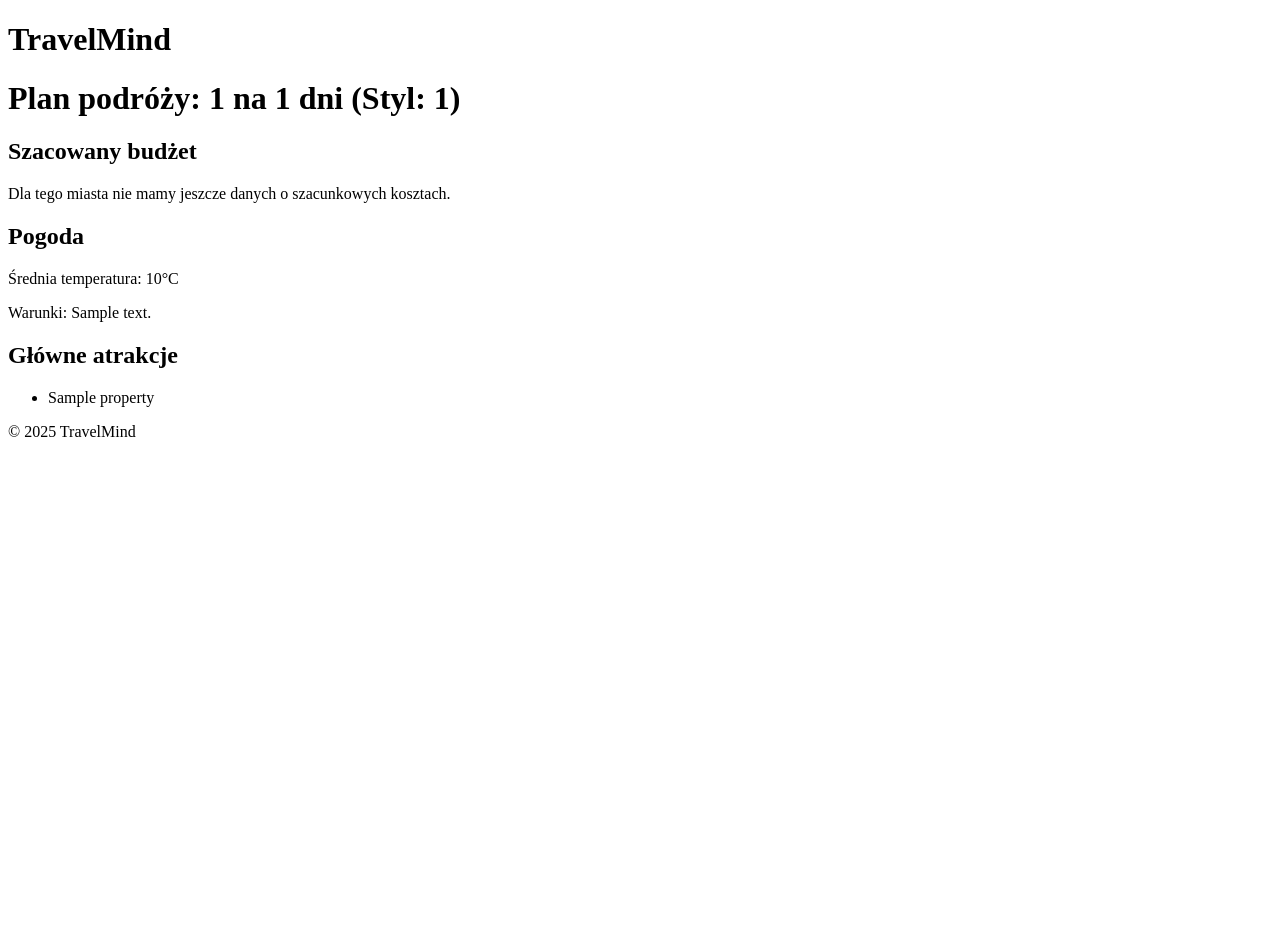
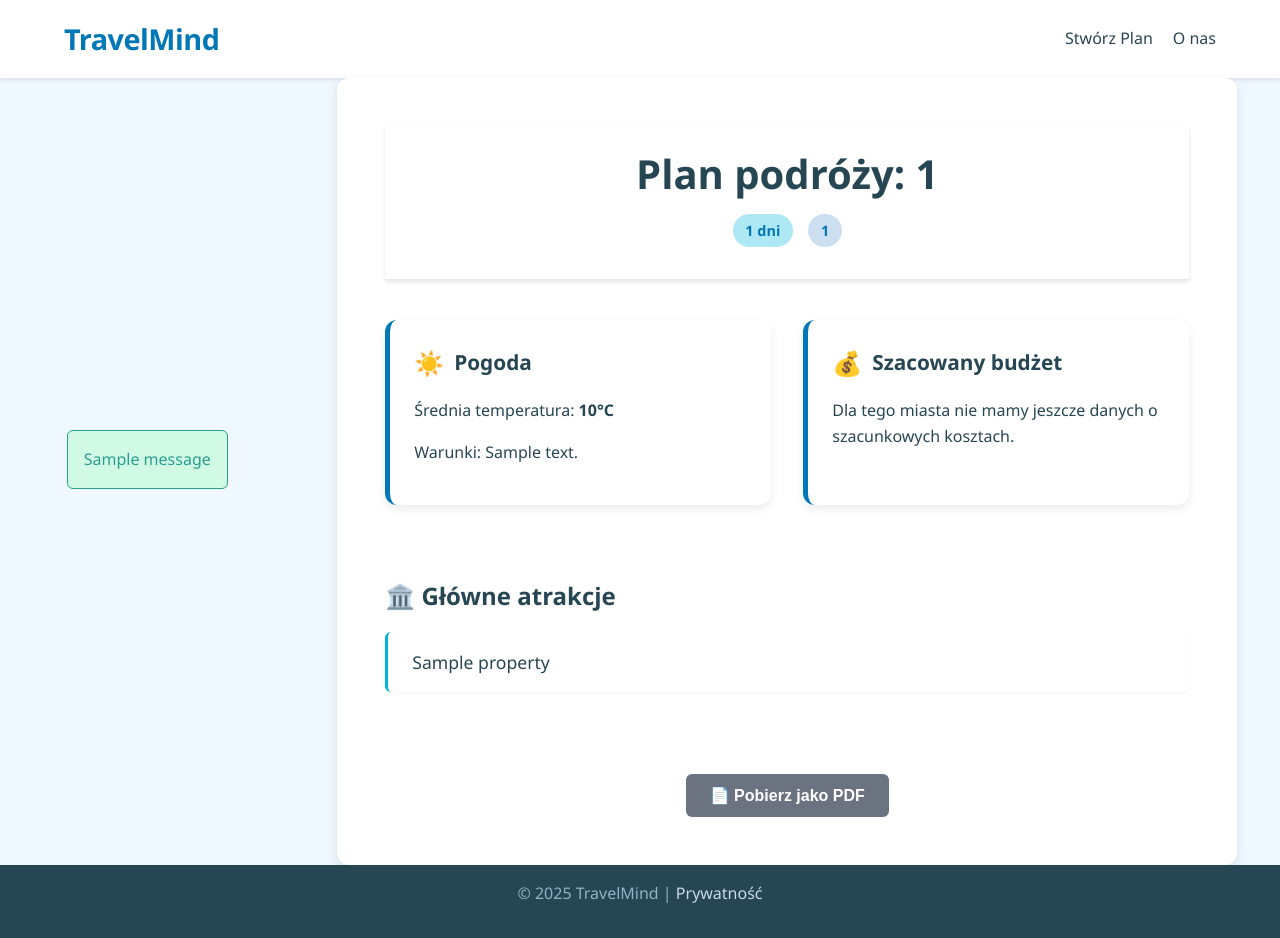
Before and after one commit to KacperKotecki/TravelMind, a Flask app: page /plan/1/1/1 in a window 1280 px wide. Before the commit the page ends 437 px from the top, so only its background shows below. Run offline with Flask 3, Linux system fonts and the light colour scheme; tables that the repository leaves empty hold one stand-in row (values such as "Sample post"); one stand-in notice (Sample message) is shown; a database or web service that is not in the repository returns one stand-in record (values such as "Sample title"); data that the repository does not hold is empty.

Commit message:
Zmiana html i css dla lepszego wyglądu strony.

```diff
--- a/app/static/css/style.css
+++ b/app/static/css/style.css
@@ -0,0 +1,392 @@
+/* ========================================= */
+/* GLOBALNE ZMIENNE I RESETOWANIE      */
+/* ========================================= */
+
+:root {
+    --color-primary: #0077b6;      /* Głęboki Błękit Oceanu (Akcent) */
+    --color-secondary: #00b4d8;    /* Jasny Błękit Nieba (Akcja) */
+    --color-accent: #e76f51;       /* Ciepły Koral/Ziemia (Budżet, Błędy) */
+    --color-text: #264653;         /* Ciemny Turkus/Las (Tekst główny) */
+    --color-background: #f0f8ff;   /* Bardzo Jasny Błękit/Chmura (Tło strony) */
+    --color-card-bg: #ffffff;      /* Czysta Biel dla kart/kontenerów */
+    --color-shadow: rgba(0, 0, 0, 0.1);
+    --color-white: #ffffff;
+}
+
+* {
+    margin: 0;
+    padding: 0;
+    box-sizing: border-box;
+}
+
+body {
+    font-family: 'Segoe UI', Tahoma, Geneva, Verdana, sans-serif;
+    background-color: var(--color-background);
+    color: var(--color-text);
+    line-height: 1.6;
+    display: flex;
+    flex-direction: column;
+    min-height: 100vh;
+}
+
+/* Globalny kontener */
+.container {
+    max-width: 800px;
+    margin: 0 auto;
+    padding: 2rem;
+    background: var(--color-card-bg); /* Używamy białego tła dla czystości */
+    border-radius: 12px;
+    box-shadow: 0 4px 10px var(--color-shadow);
+}
+
+/* Nagłówki */
+h1, h2 {
+    font-weight: 600;
+    margin-bottom: 1rem;
+}
+
+h1 {
+    font-size: 2.2rem;
+    color: var(--color-primary);
+}
+
+p {
+    margin-bottom: 1rem;
+}
+
+/* --- NAGŁÓWEK I NAWIGACJA (base.html) --- */
+header {
+    background: var(--color-white);
+    box-shadow: 0 2px 4px var(--color-shadow);
+    padding: 1rem 0;
+}
+
+nav {
+    display: flex;
+    justify-content: space-between;
+    align-items: center;
+    max-width: 1200px;
+    margin: 0 auto;
+    padding: 0 1.5rem;
+}
+
+.logo a {
+    font-size: 1.8rem;
+    font-weight: bold;
+    color: var(--color-primary);
+    text-decoration: none;
+    letter-spacing: -0.5px;
+}
+
+.nav-links {
+    list-style: none;
+    display: flex;
+}
+
+.nav-links li {
+    margin-left: 20px;
+}
+
+.nav-links a {
+    text-decoration: none;
+    color: var(--color-text);
+    font-weight: 500;
+    transition: color 0.3s;
+}
+
+.nav-links a:hover {
+    color: var(--color-secondary);
+}
+
+/* --- GŁÓWNA ZAWARTOŚĆ --- */
+main {
+    flex-grow: 1;
+    padding: 0;
+    display: flex;
+    justify-content: center;
+    align-items: center;
+}
+
+/* --- SEKCJA GŁÓWNA (HERO) DLA index.html --- */
+.hero-section {
+    width: 100%;
+    min-height: calc(100vh - 120px);
+    display: flex;
+    justify-content: center;
+    align-items: center;
+
+    /* Pamiętaj o dodaniu pliku travel-background.jpg do app/static/images/ */
+    background-image: linear-gradient(rgba(0, 0, 0, 0.4), rgba(0, 0, 0, 0.6)), url('images/travel-background.jpg');
+    background-size: cover;
+    background-position: center;
+    color: var(--color-white);
+}
+
+.hero-section .container {
+    max-width: 500px;
+    padding: 2.5rem;
+    background: rgba(255, 255, 255, 0.95);
+    box-shadow: 0 10px 25px rgba(0, 0, 0, 0.3);
+    color: var(--color-text);
+}
+
+.hero-section h1 {
+    color: var(--color-primary);
+    text-align: center;
+    font-size: 2rem;
+}
+
+.hero-section p {
+    text-align: center;
+    margin-bottom: 2rem;
+    font-size: 1.1rem;
+    color: #4b5563;
+}
+
+/* --- FORMULARZE (index.html) --- */
+.form-group {
+    margin-bottom: 1.5rem;
+}
+
+.form-group label {
+    display: block;
+    margin-bottom: 0.5rem;
+    font-weight: bold;
+    color: var(--color-text);
+}
+
+.form-control {
+    width: 100%;
+    padding: 0.75rem;
+    border: 1px solid #d1d5db;
+    border-radius: 6px;
+    font-size: 1rem;
+    transition: border-color 0.3s, box-shadow 0.3s;
+}
+
+.form-control:focus {
+    border-color: var(--color-secondary);
+    box-shadow: 0 0 0 3px rgba(0, 180, 216, 0.25);
+    outline: none;
+}
+
+/* --- PRZYCISKI --- */
+.btn {
+    display: inline-block;
+    padding: 0.75rem 1.5rem;
+    border: none;
+    border-radius: 6px;
+    font-size: 1rem;
+    font-weight: bold;
+    cursor: pointer;
+    transition: background-color 0.3s, transform 0.1s;
+    text-decoration: none;
+    text-align: center;
+}
+
+.btn-primary {
+    width: 100%;
+    background-color: var(--color-secondary); /* Jasny Błękit Nieba dla akcji */
+    color: var(--color-white);
+    padding: 1rem;
+    font-size: 1.1rem;
+}
+
+.btn-primary:hover {
+    background-color: #0096c7; /* Ciemniejszy błękit */
+    transform: translateY(-1px);
+}
+
+.btn-secondary {
+    background-color: #6b7280;
+    color: var(--color-white);
+}
+
+.btn-secondary:hover {
+    background-color: #4b5563;
+}
+
+/* --- KOMUNIKATY FLASH (base.html) --- */
+.flash-messages {
+    max-width: 800px;
+    margin: 1rem auto 1.5rem;
+    padding: 0 1.5rem;
+}
+
+.alert {
+    padding: 1rem;
+    border-radius: 6px;
+    margin-bottom: 1rem;
+    font-weight: 500;
+}
+
+.alert-success {
+    background-color: #d1fae5;
+    color: #2a9d8f; /* Spokojniejszy turkus */
+    border: 1px solid #2a9d8f;
+}
+
+.alert-error {
+    background-color: #fcebe6;
+    color: var(--color-accent);
+    border: 1px solid var(--color-accent);
+}
+
+/* ========================================= */
+/* WYNIKI PLANU (plan_results.html)    */
+/* ========================================= */
+
+.plan-results {
+    padding: 3rem;
+    max-width: 900px;
+}
+
+.plan-header {
+    text-align: center;
+    margin-bottom: 2.5rem;
+    padding-bottom: 1rem;
+    border-bottom: 1px solid #e5e7eb;
+}
+
+.plan-header h1 {
+    font-size: 2.5rem;
+    margin-bottom: 0.5rem;
+    color: var(--color-text);
+}
+
+.subtitle {
+    display: flex;
+    justify-content: center;
+    gap: 15px;
+}
+
+/* Odznaki */
+.badge {
+    padding: 0.3rem 0.8rem;
+    border-radius: 20px;
+    font-weight: 600;
+    font-size: 0.9rem;
+}
+
+.days-badge {
+    background-color: #ade8f4; /* Akcent Jasny Błękit */
+    color: var(--color-primary);
+}
+
+.style-badge {
+    background-color: #ccdff0; /* Subtelny Błękit */
+    color: var(--color-primary);
+}
+
+/* --- GRID INFORMACYJNY (Karty: Pogoda i Budżet) --- */
+.info-grid {
+    display: grid;
+    grid-template-columns: 1fr 1fr;
+    gap: 2rem;
+    margin-bottom: 3rem;
+}
+
+.card {
+    background-color: var(--color-card-bg);
+    padding: 1.5rem;
+    border-radius: 12px;
+    box-shadow: 0 4px 10px rgba(0, 0, 0, 0.08);
+    transition: transform 0.3s;
+    border-left: 5px solid var(--color-primary); /* Głęboki błękit - motyw wiodący */
+}
+
+.card:hover {
+    transform: translateY(-3px);
+}
+
+.card h2 {
+    font-size: 1.3rem;
+    color: var(--color-text);
+    margin-bottom: 1rem;
+    display: flex;
+    align-items: center;
+}
+
+.card h2 .icon {
+    margin-right: 10px;
+    font-size: 1.5rem;
+}
+
+.main-cost strong {
+    font-size: 1.4rem;
+    color: var(--color-accent); /* Ciepły Koral dla budżetu */
+}
+
+/* --- SEKCJA ATRAKCJI --- */
+.attractions-section {
+    padding: 1.5rem 0;
+}
+
+.attraction-list {
+    list-style: none;
+    padding: 0;
+}
+
+.attraction-item {
+    background-color: var(--color-card-bg);
+    padding: 1rem 1.5rem;
+    border-left: 3px solid var(--color-secondary); /* Akcent Jasny Błękit */
+    margin-bottom: 10px;
+    border-radius: 6px;
+    font-size: 1.1rem;
+    box-shadow: 0 1px 3px rgba(0, 0, 0, 0.05);
+}
+
+/* Przyciski Akcji */
+.action-buttons {
+    text-align: center;
+    margin-top: 3rem;
+}
+
+/* --- STOPKA (base.html) --- */
+footer {
+    background: var(--color-text); /* Ciemny Turkus/Las */
+    color: #90b3c2;
+    text-align: center;
+    padding: 1rem 0;
+    margin-top: auto;
+}
+
+footer a {
+    color: #c7dbec;
+    text-decoration: none;
+    transition: color 0.3s;
+}
+
+footer a:hover {
+    color: var(--color-white);
+}
+
+
+/* ========================================= */
+/* RESPONSYWNOŚĆ                */
+/* ========================================= */
+@media (max-width: 900px) {
+    .container {
+        margin: 0 1rem;
+    }
+}
+
+@media (max-width: 768px) {
+    /* Nawigacja na telefonach */
+    nav {
+        flex-direction: column;
+        text-align: center;
+    }
+    .nav-links {
+        margin-top: 10px;
+    }
+    .nav-links li {
+        margin: 0 10px;
+    }
+
+    /* Strona wyników - stosy zamiast grida */
+    .info-grid {
+        grid-template-columns: 1fr;
+    }
+}
--- a/app/templates/base.html
+++ b/app/templates/base.html
@@ -5,16 +5,37 @@
     <meta name="viewport" content="width=device-width, initial-scale=1.0">
     <title>{% block title %}TravelMind{% endblock %}</title>
     <link rel="stylesheet" href="{{ url_for('static', filename='css/style.css') }}">
+    {% block head_extras %}{% endblock %}
 </head>
 <body>
     <header>
-        <h1>TravelMind</h1>
+        <nav>
+            <div class="logo">
+                <a href="{{ url_for('main.index') }}">TravelMind</a>
+            </div>
+            <ul class="nav-links">
+                <li><a href="{{ url_for('main.index') }}">Stwórz Plan</a></li>
+                <li><a href="#">O nas</a></li>
+            </ul>
+        </nav>
     </header>
+
     <main>
+        {% with messages = get_flashed_messages(with_categories=true) %}
+            {% if messages %}
+                <div class="flash-messages">
+                    {% for category, message in messages %}
+                        <div class="alert alert-{{ category }}">{{ message }}</div>
+                    {% endfor %}
+                </div>
+            {% endif %}
+        {% endwith %}
         {% block content %}{% endblock %}
     </main>
+
     <footer>
-        <p>&copy; 2025 TravelMind</p>
+        <p>&copy; 2025 TravelMind | <a href="#">Prywatność</a></p>
     </footer>
+    {% block scripts %}{% endblock %}
 </body>
 </html>
--- a/app/templates/plan_results.html
+++ b/app/templates/plan_results.html
@@ -3,26 +3,48 @@
 {% block title %}Twój plan dla: {{ plan.query.city }}{% endblock %}
 
 {% block content %}
-<div class="container">
-    <h1>Plan podróży: {{ plan.query.city }} na {{ plan.query.days }} dni (Styl: {{ plan.query.style }})</h1>
+<div class="container plan-results">
 
-    <h2>Szacowany budżet</h2>
+    <header class="plan-header">
+        <h1>Plan podróży: {{ plan.query.city }}</h1>
+        <p class="subtitle">
+            <span class="badge days-badge">{{ plan.query.days }} dni</span>
+            <span class="badge style-badge">{{ plan.query.style }}</span>
+        </p>
+    </header>
+
+    <div class="info-grid">
+
+        <div class="card weather-card">
+            <h2><span class="icon">☀️</span> Pogoda</h2>
+            <div class="weather-details">
+                <p>Średnia temperatura: <strong>{{ plan.weather.temperatura }}°C</strong></p>
+                <p>Warunki: {{ plan.weather.opis }}</p>
+            </div>
+        </div>
+
+        <div class="card budget-card">
+            <h2><span class="icon">💰</span> Szacowany budżet</h2>
             {% if plan.cost.total_pln is not none %}
-        <p>Całkowity koszt: <strong>{{ plan.cost.total_pln }} PLN</strong></p>
+                <p class="main-cost">Całkowity koszt: <strong>{{ plan.cost.total_pln }} PLN</strong></p>
                 <p>Koszt w walucie lokalnej: {{ plan.cost.total_local }} {{ plan.cost.currency }}</p>
             {% else %}
-        <p>Dla tego miasta nie mamy jeszcze danych o szacunkowych kosztach.</p>
+                <p class="info-note">Dla tego miasta nie mamy jeszcze danych o szacunkowych kosztach.</p>
             {% endif %}
+        </div>
+    </div>
 
-    <h2>Pogoda</h2>
-    <p>Średnia temperatura: {{ plan.weather.temperatura }}°C</p>
-    <p>Warunki: {{ plan.weather.opis }}</p>
-
-    <h2>Główne atrakcje</h2>
-    <ul>
+    <div class="attractions-section">
+        <h2><span class="icon">🏛️</span> Główne atrakcje</h2>
+        <ul class="attraction-list">
             {% for attraction in plan.attractions %}
-        <li>{{ attraction.name }}</li>
+            <li class="attraction-item">{{ attraction.name }}</li>
             {% endfor %}
         </ul>
     </div>
+
+    <div class="action-buttons">
+        <button class="btn btn-secondary"><span class="icon">📄</span> Pobierz jako PDF</button>
+    </div>
+</div>
 {% endblock %}
```
Also changed, not shown: app/templates/index.html (+6 -4 lines). Lines whose indentation alone changed are shown as unchanged.
